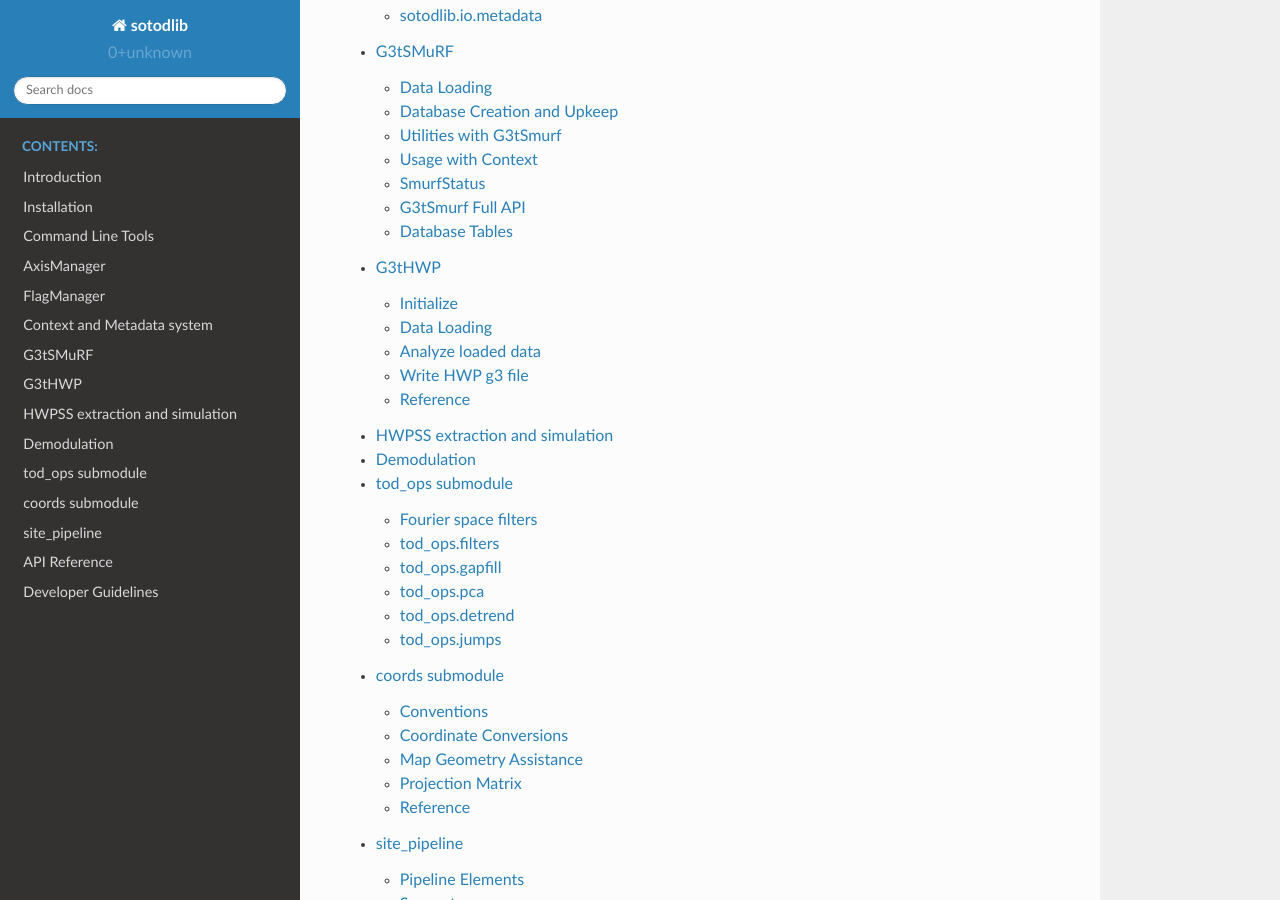
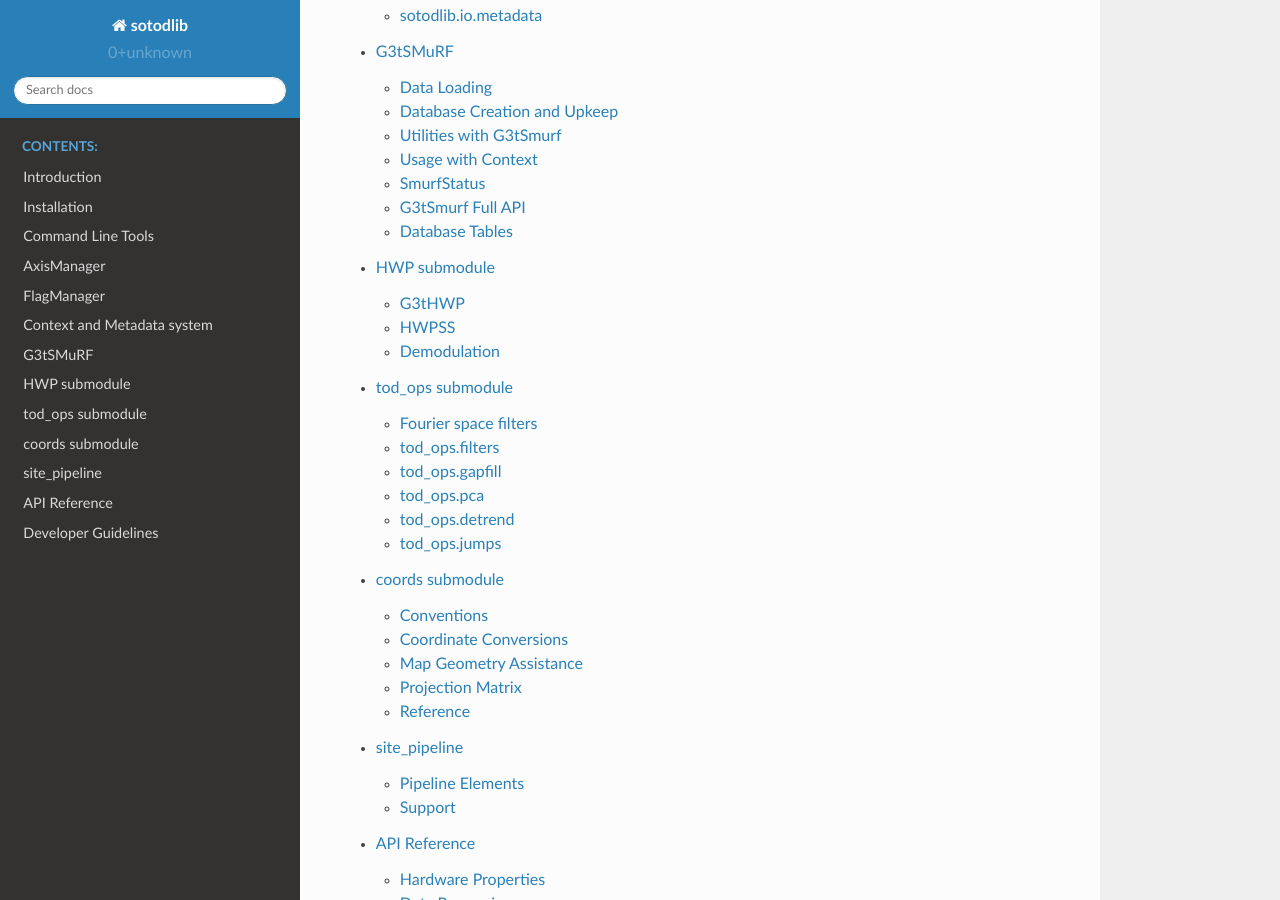
Before and after one commit to simonsobs/sotodlib, a Sphinx documentation site: the page built from docs/index.rst, in a window 1280 px wide and 900 px high, scrolled down 840 px. Built offline with Sphinx 7.4.7 and the Read the Docs theme 2.0.0, drawn with Linux system fonts in a browser that asks for light colours.

Commit message:
update docs

```diff
--- a/docs/hwp.rst
+++ b/docs/hwp.rst
@@ -2,10 +2,12 @@
 
 .. _g3thwp-section:
 
-=========
+=============
+HWP submodule
+=============
+
 G3tHWP
-=========
-
+======
 G3tHWP is class to analyze HWP parameter in level 2 housekeeping g3 file
 
 .. autoclass:: G3tHWP
@@ -169,9 +171,8 @@
     :noindex:
 
 
-===============================
-HWPSS extraction and simulation
-===============================
+HWPSS
+=====
 .. autofunction:: sotodlib.hwp.hwp.extract_hwpss
 
 .. py:module:: sotodlib.hwp.sim_hwp
@@ -182,7 +183,7 @@
 
 .. autofunction:: sotodlib.hwp.sim_hwp.I_to_P_param
 
-============
 Demodulation
 ============
+
 .. autofunction:: sotodlib.hwp.hwp.demod
```
